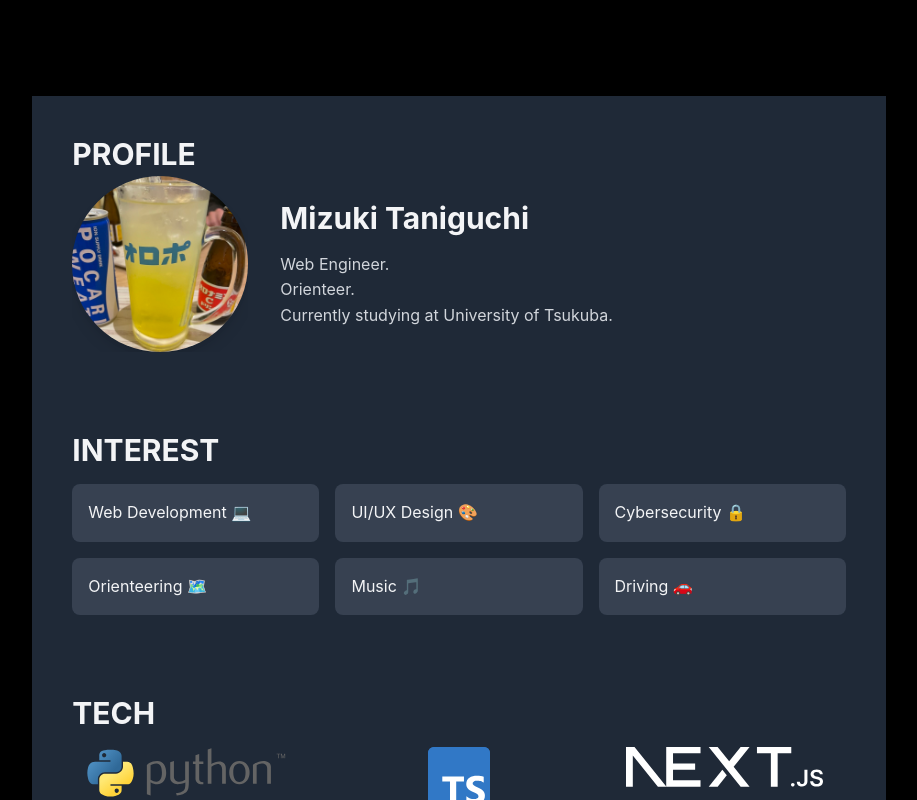
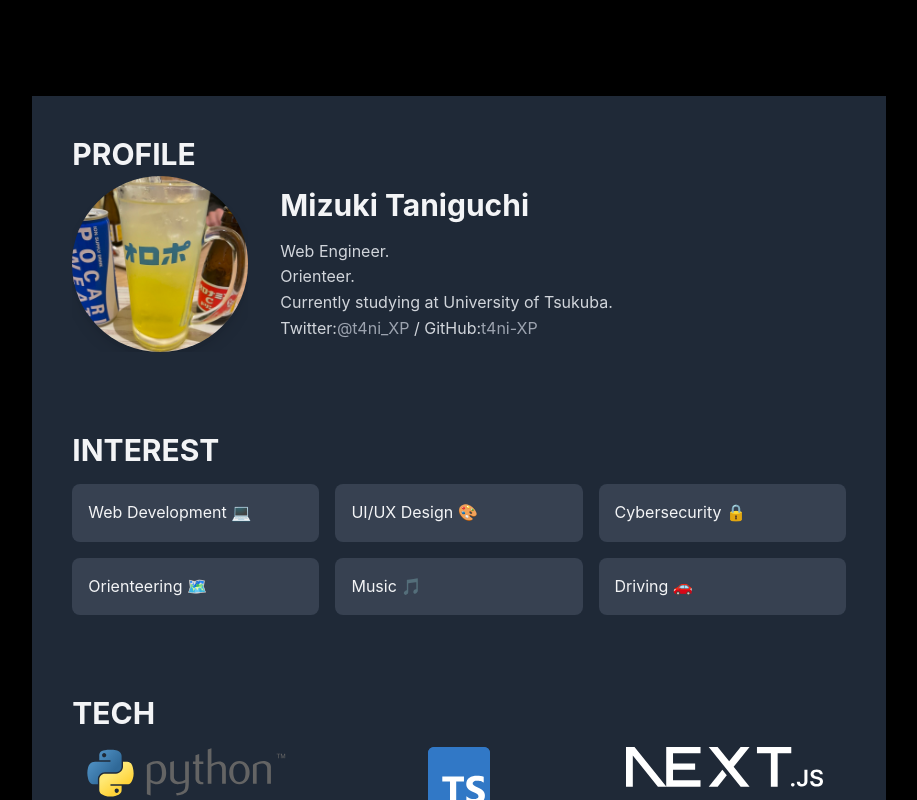
Before and after one commit to t4ni-XP/profile-page, a Next.js app: page / in a window 1280 px wide. Shown: the top 800 px of the page, without its empty margins (181-1098 px from the left). Built offline with nearby package versions, Linux system fonts and the light colour scheme.

Commit message:
add sns links

```diff
--- a/src/app/components/profile.tsx
+++ b/src/app/components/profile.tsx
@@ -26,6 +26,8 @@ export default function Profile() {
             <span className="block">Orienteer.</span>
             <span className="block">
               Currently studying at University of Tsukuba.
+            </span><span className="block">
+            Twitter:<a href="https://x.com/t4ni_XP">@t4ni_XP</a> / GitHub:<a href="https://github.com/t4ni-XP">t4ni-XP</a>
             </span>
           </p>
         </div>
--- a/src/app/page.tsx
+++ b/src/app/page.tsx
@@ -5,7 +5,7 @@ import Career from './components/career';
 
 export default function Home() {
   return (
-    <div className="flex flex-col items-center bg-gray-800 text-gray-100 w-2/3 min-h-screen mt-24">
+    <div className="flex flex-col items-center bg-gray-800 text-gray-100 w-2/3 min-h-screen m-24">
       <div className="w-full">
         <Profile />
       </div>
```
